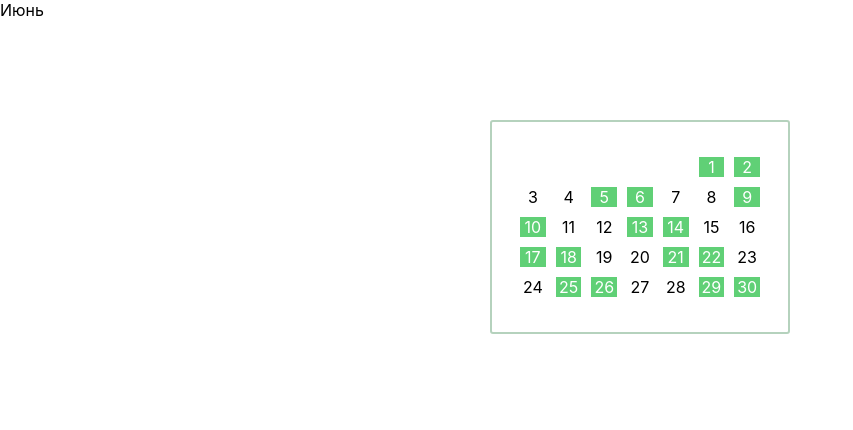
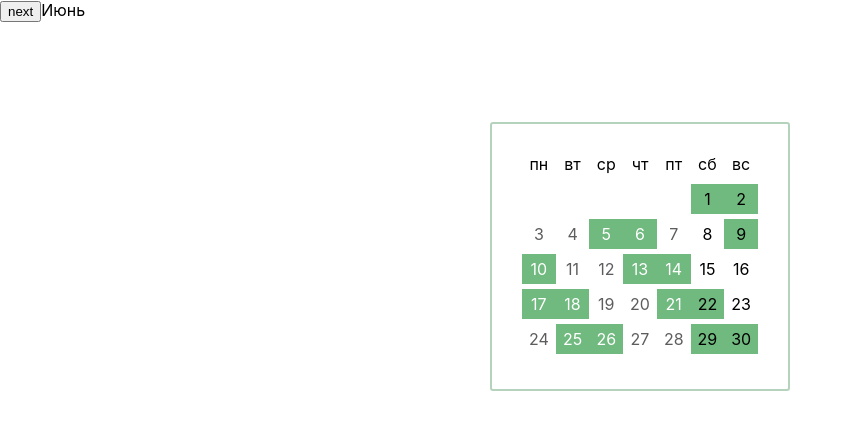
Before and after one commit to blazerius54/timetable, a React (Create React App) app: page / in a window 1280 px wide. Shown: the top 430 px of the page, without its empty margins (0-853 px from the left). Built offline with nearby package versions, Linux system fonts and the light colour scheme.

Commit message:
davelop/remote month

```diff
--- a/src/App.js
+++ b/src/App.js
@@ -1,46 +1,69 @@
-import React from 'react';
+import React, { useState } from 'react';
 
 function App() {
-  const currentDate = new Date();
+  const [currentDate, setCurrentDate] = useState(new Date());
   currentDate.setDate(1);
   const currentMonth = currentDate.getMonth();
-  const totalDays = new Date(currentMonth, currentMonth+1, 0);
-  const elementsToAdd = currentDate.getDay();
-  const firstWorkDay = 3;
+  const totalDays = new Date(2019, currentMonth + 1, 0).getDate();
+  const elementsToAdd =
+    currentDate.getDay() == 0 ? 6 : currentDate.getDay() - 1;
   const days = [];
-  let workDays = 4;
+  let firstWorkDay = 1;
+  let workDays = 2;
 
-  for(let i = 1; i<=totalDays.getDate(); i++) {
+  for (let i = 1; i <= totalDays; i++) {
     days.push({
       fullDate: new Date(currentDate),
-      workDay: i >= firstWorkDay && workDays > 2,
+      workDay: i >= firstWorkDay && workDays > 0,
     });
 
     if (i >= firstWorkDay) {
       workDays--;
     }
 
-    if (workDays == 0) {
-      workDays = 4;
+    if (workDays == -2) {
+      workDays = 2;
     }
     currentDate.setDate(currentDate.getDate() + 1);
   }
 
-  for (let i = 1; i < elementsToAdd; i++) {
-    days.unshift('');
+  for (let i = 0; i < elementsToAdd; i++) {
+    days.unshift({});
   }
+  console.log(days)
+
+  const switchMonth = () => {
+    const dateWithNewMonth = new Date(
+      currentDate.setMonth(currentDate.getMonth()),
+    );
+
+    setCurrentDate(dateWithNewMonth);
+  };
 
   return (
     <>
+      <button onClick={switchMonth}>next</button>
       Июнь
       <div className="calendar-wrapper">
+        <div className="days-name">
+          <div>пн</div>
+          <div>вт</div>
+          <div>ср</div>
+          <div>чт</div>
+          <div>пт</div>
+          <div>сб</div>
+          <div>вс</div>
+        </div>
         <div className="calendar-body">
           {days.map(({ fullDate, workDay }) => {
             if (typeof fullDate === 'object') {
               return (
                 <div
                   key={fullDate.getDate()}
-                  className={`day ${!workDay && 'dayOff'}`}
+                  className={`day ${workDay && 'workDay'}
+                  ${(fullDate.getDay() == 0 || fullDate.getDay() == 6) &&
+                    'week-end'}
+                  `}
                 >
                   {fullDate.getDate()}
                 </div>
--- a/src/index.css
+++ b/src/index.css
@@ -24,25 +24,25 @@ p {
   width: 300px;
   margin: 100px auto;
   display: flex;
-  justify-content: center;
+  flex-direction: column;
   border: 2px solid #b5d2bd;
   border-radius: 3px;
   padding: 30px;
 }
 
 .calendar-body {
-  width: 250px;
-  display: flex;
-  flex-wrap: wrap;
-  flex-shrink: 0;
-
+  display: grid;
+  grid-template-columns: repeat(7, 1fr);
+  width: 100%;
 }
 
 .day {
-  margin: 5px;
   display: flex;
   justify-content: center;
   flex: 1 0 10%;
+  padding: 5px;
+  margin-bottom: 5px;
+  color: #5d5d5d;
 }
 
 .day:hover {
@@ -51,7 +51,23 @@ p {
   cursor: pointer;
 }
 
-.dayOff {
-  background: #60d076;
+.workDay {
+  background: #70b97f;
   color: #fff;
 }
+
+.days-name {
+  display: grid;
+  grid-template-columns: repeat(7, 1fr);
+  margin-bottom: 10px;
+  color: #000;
+}
+
+.days-name div {
+  display: flex;
+  justify-content: center;
+}
+
+.week-end {
+  color: #000;
+}
```
